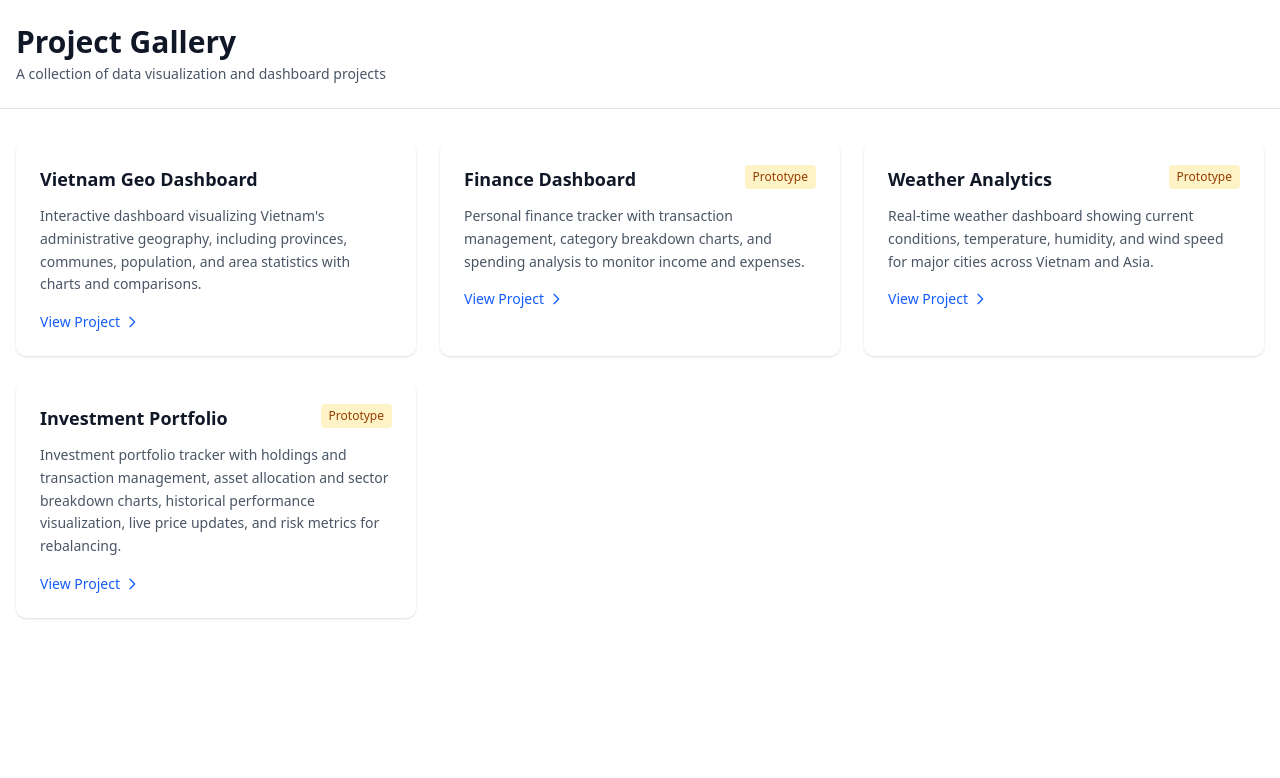
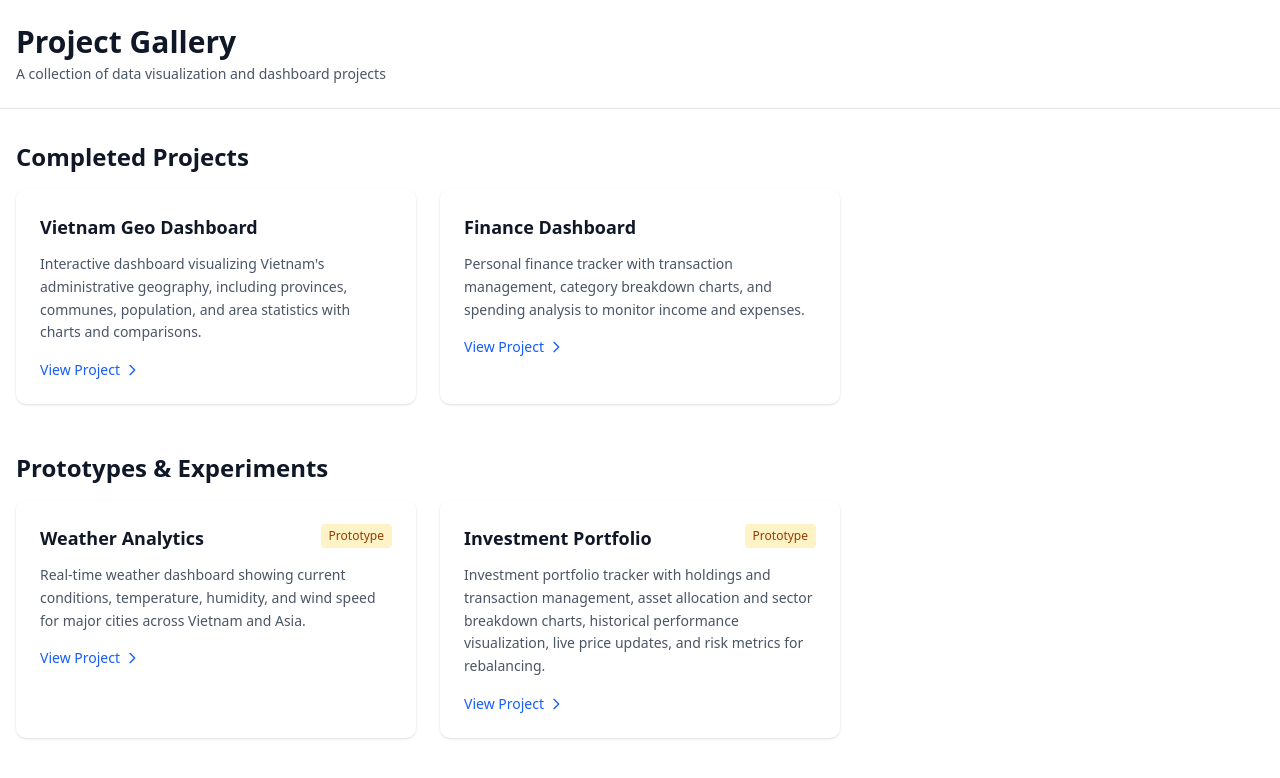
Before and after one commit to lumina293/my-website, a Next.js app: page /projects in a window 1280 px wide. Shown: the top 778 px of the page. Built offline with nearby package versions, Linux system fonts and the light colour scheme.

Commit message:
Group projects into completed and prototype groups

```diff
--- a/app/projects/page.js
+++ b/app/projects/page.js
@@ -26,8 +26,7 @@ function ProjectsHeader() {
 }
 
 function ProjectsGrid() {
-    // Project data - will expand as you create more projects
-    let projects = [
+    let allProjects = [
         {
             name: "Vietnam Geo Dashboard",
             description: "Interactive dashboard visualizing Vietnam's administrative geography, including provinces, communes, population, and area statistics with charts and comparisons.",
@@ -38,7 +37,7 @@ function ProjectsGrid() {
             name: "Finance Dashboard",
             description: "Personal finance tracker with transaction management, category breakdown charts, and spending analysis to monitor income and expenses.",
             path: "/projects/finance-dashboard",
-            isPrototype: true
+            isPrototype: false
         },
         {
             name: "Weather Analytics",
@@ -54,15 +53,38 @@ function ProjectsGrid() {
         }
     ];
 
+    let realProjects = allProjects.filter(project => !project.isPrototype);
+    let prototypeProjects = allProjects.filter(project => project.isPrototype);
+
     return (
         <div className="container mx-auto px-4 py-8">
-            <section>
-                <div className="grid grid-cols-1 md:grid-cols-2 lg:grid-cols-3 gap-6">
-                    {projects.map((project) => (
-                        <ProjectCard key={project.path} {...project} />
-                    ))}
-                </div>
-            </section>
+            {/* Real/Completed Projects Section */}
+            {realProjects.length > 0 && (
+                <section className="mb-12">
+                    <h2 className="text-2xl font-semibold text-gray-900 mb-4">
+                        Completed Projects
+                    </h2>
+                    <div className="grid grid-cols-1 md:grid-cols-2 lg:grid-cols-3 gap-6">
+                        {realProjects.map((project) => (
+                            <ProjectCard key={project.id} {...project} />
+                        ))}
+                    </div>
+                </section>
+            )}
+
+            {/* Prototype Projects Section */}
+            {prototypeProjects.length > 0 && (
+                <section>
+                    <h2 className="text-2xl font-semibold text-gray-900 mb-4">
+                        Prototypes & Experiments
+                    </h2>
+                    <div className="grid grid-cols-1 md:grid-cols-2 lg:grid-cols-3 gap-6">
+                        {prototypeProjects.map((project) => (
+                            <ProjectCard key={project.id} {...project} />
+                        ))}
+                    </div>
+                </section>
+            )}
         </div>
     );
 }
```
